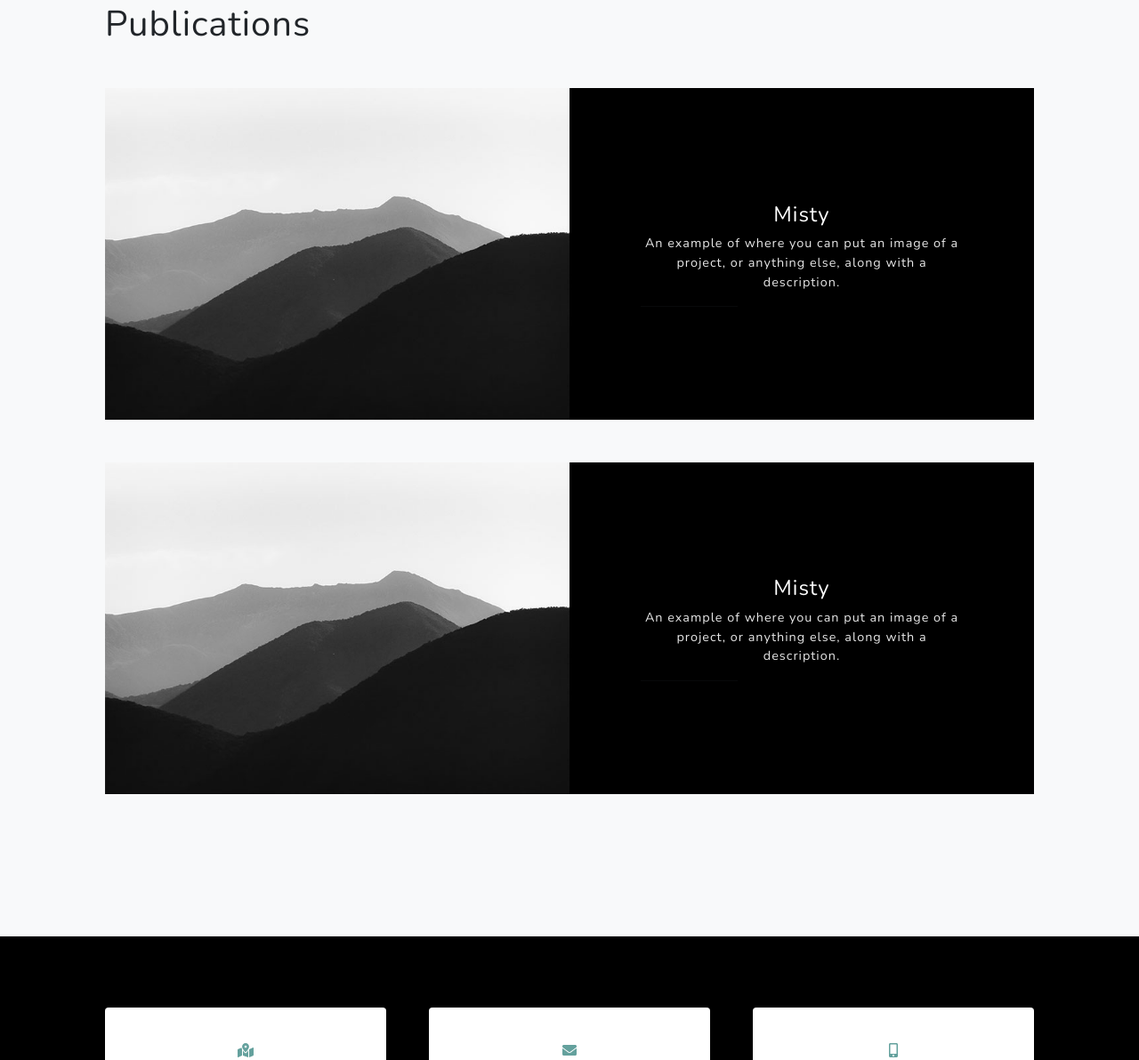
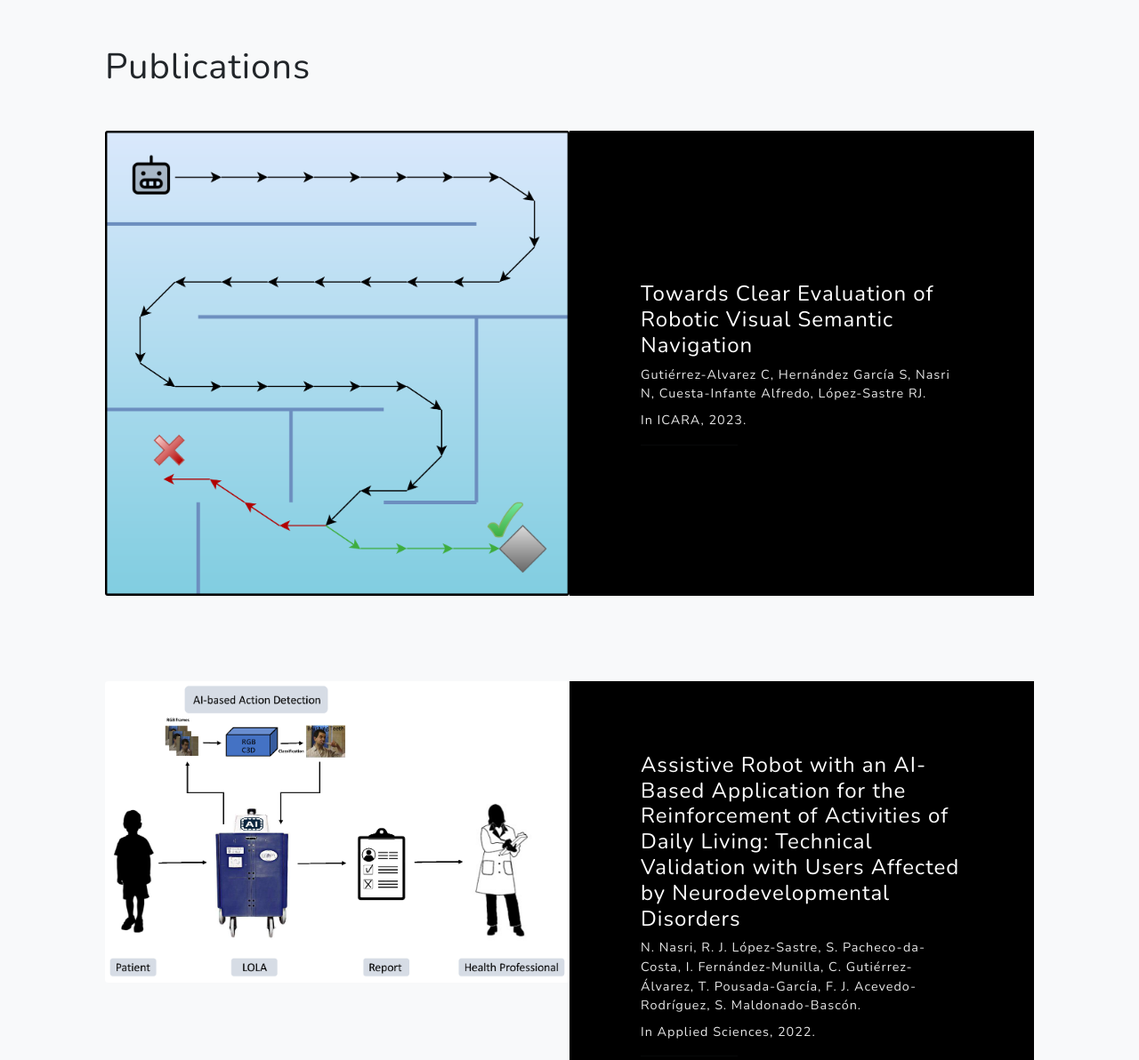
Before and after one commit to CarlosGual/carlosgual.github.io, a plain HTML site: page index.html in a window 1280 px wide. Shown: the part 1507-2699 px from the top of the page at 89% size. Drawn offline with nearby package versions, Linux system fonts and the light colour scheme; a web font is replaced by a local one.

Commit message:
finished projects

```diff
--- a/index.html
+++ b/index.html
@@ -101,39 +101,41 @@
 
     <div class="container px-4 px-lg-5">
         <h1 class="mb-5 mt-2">Publications</h1>
+
         <!-- Project One Row-->
         <div class="row gx-0 mb-5 justify-content-center">
-            <div class="col-lg-6"><img class="img-fluid" src="assets/img/demo-image-01.jpg" alt="..."/></div>
+            <div class="col-lg-6"><img class="card-img" src="assets/img/icara.png" alt="..."/></div>
             <div class="col-lg-6">
-                <div class="bg-black text-center h-100 project">
+                <div class="bg-black text-start h-100 project">
                     <div class="d-flex h-100">
-                        <div class="project-text w-100 my-auto text-center text-lg-left">
-                            <h4 class="text-white">Misty</h4>
-                            <p class="mb-0 text-white-50">An example of where you can put an image of a project, or
-                                anything else, along with a description.</p>
+                        <div class="project-text w-100 my-auto text-lg-left">
+                            <h4 class="text-white">Towards Clear Evaluation of Robotic Visual Semantic Navigation
+                            </h4>
+                            <p class="mb-0 text-white-50">Gutiérrez-Alvarez C, Hernández García S, Nasri N, Cuesta-Infante Alfredo, López-Sastre RJ.</p>
+                            <p class="mt-2 text-white-50">In ICARA, 2023.</p>
                             <hr class="d-none d-lg-block mb-0 ms-0"/>
                         </div>
                     </div>
                 </div>
             </div>
         </div>
-        <!-- Project One Row-->
-        <div class="row gx-0 mb-5 mb-lg-0 justify-content-center">
-            <div class="col-lg-6"><img class="img-fluid" src="assets/img/demo-image-01.jpg" alt="..."/></div>
+        <!-- Project Two Row-->
+        <div class="row gx-0 mb-5 justify-content-center">
+            <div class="col-lg-6"><img class="card-img" src="assets/img/applsci2022-nasri.png" alt="..."/></div>
             <div class="col-lg-6">
-                <div class="bg-black text-center h-100 project">
+                <div class="bg-black text-start h-100 project">
                     <div class="d-flex h-100">
-                        <div class="project-text w-100 my-auto text-center text-lg-left">
-                            <h4 class="text-white">Misty</h4>
-                            <p class="mb-0 text-white-50">An example of where you can put an image of a project, or
-                                anything else, along with a description.</p>
+                        <div class="project-text w-100 my-auto text-lg-left">
+                            <h4 class="text-white">Assistive Robot with an AI-Based Application for the Reinforcement of Activities of Daily Living: Technical Validation with Users Affected by Neurodevelopmental Disorders
+                            </h4>
+                            <p class="mb-0 text-white-50">N. Nasri, R. J. López-Sastre, S. Pacheco-da-Costa, I. Fernández-Munilla, C. Gutiérrez-Álvarez, T. Pousada-Garcı́a, F. J. Acevedo-Rodríguez, S. Maldonado-Bascón.</p>
+                            <p class="mt-2 text-white-50">In Applied Sciences, 2022.</p>
                             <hr class="d-none d-lg-block mb-0 ms-0"/>
                         </div>
                     </div>
                 </div>
             </div>
         </div>
-
     </div>
 </section>
 <!--&lt;!&ndash; Projects &ndash;&gt;-->
```
Also changed, not shown: assets/img/applsci2022-nasri.png (added), assets/img/icara.png (added), css/styles.css.
